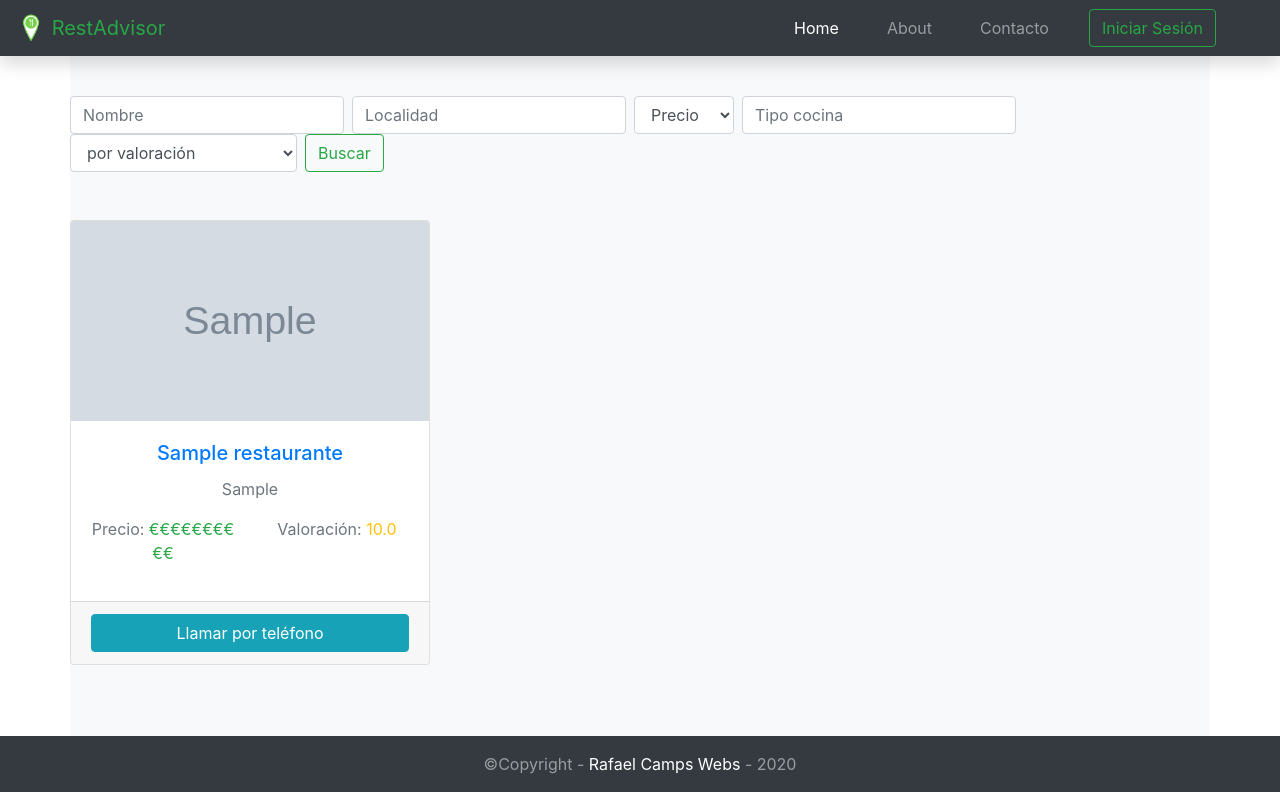
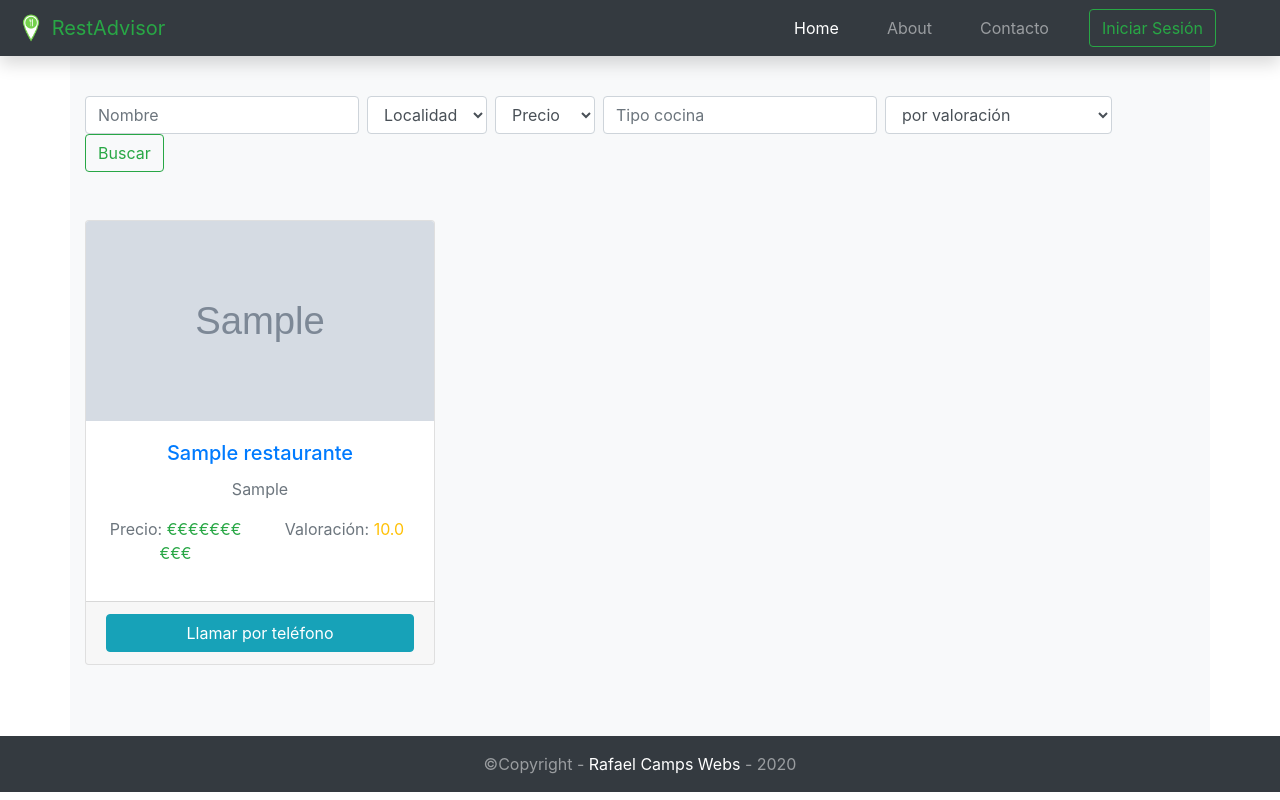
Before and after one commit to RafaelCamps/proyecto-practicas-restadvisor, a PHP site: page / in a window 1280 px wide. Run offline with PHP 8.4, Linux system fonts and the light colour scheme; tables that the repository leaves empty hold one stand-in row (values such as "Sample post"); grey boxes marked "Sample" are stand-in pictures; some libraries are stand-ins or nearby versions.

Commit message:
Cambiado input por select para elegir localidad en busqueda

```diff
--- a/www/controllers/restaurantes.controller.php
+++ b/www/controllers/restaurantes.controller.php
@@ -9,7 +9,7 @@ class RestaurantesController{
 
     }
 
-    static public function mostrarDatosRestaurante($id){
+    static public function mostrarDatosRestauranteCtrl($id){
 
         $resultado = RestaurantesModel::mostrarRestauranteMdl($id);
 
@@ -17,6 +17,13 @@ class RestaurantesController{
 
     }
 
+    static public function listarLocalidadesCtrl(){
+
+        $resultado = RestaurantesModel::listarLocalidades();
+
+        return $resultado;
+
+    }
 
 }
 
--- a/www/models/restaurantes.model.php
+++ b/www/models/restaurantes.model.php
@@ -107,4 +107,16 @@ class RestaurantesModel
 
         return $resultado;
     }
+
+    /* Función para listar las localidades */
+
+    static public function listarLocalidades(){
+
+        $consulta = Conexion::conectar()->prepare("SELECT DISTINCT localidad FROM restaurantes");
+        $consulta->execute();
+        $resultado = $consulta->fetchAll();
+
+        return $resultado;
+    }
+
 }
--- a/www/views/pages/main.php
+++ b/www/views/pages/main.php
@@ -19,25 +19,32 @@ if (isset($_POST['buscar'])) {
         "orden" => ""
     );
 }
-// echo '<br><br><br>';
+//echo '<br><br><br>';
 $restaurantes = RestaurantesController::listarRestaurantesCtrl($filtros);
-
+$localidades = RestaurantesController::listarLocalidadesCtrl();
 // echo '<br><br>Post:<br>';
 // var_dump($_POST);
 // echo '<br><br>Filtros:<br>';
 // var_dump($filtros);
 // echo '<br><br>Restaurantes:<br>';
 // var_dump($restaurantes);
-
-
+// echo '<br><br>Localidades:<br>';
+// var_dump($localidades);
 
 ?>
+
+<main px-3>
 
     <div class="row pt-3 pr-3">
         <div class="col d-flex justify-content-end pt-3">
             <form class="form-inline" method="POST">
                 <input class="form-control mr-sm-2" name="nombre" value="<?= $filtros['nombre']; ?>" placeholder="Nombre">
-            <input class="form-control mr-sm-2" name="localidad" value="<?= $filtros['localidad']; ?>" placeholder="Localidad">
+                <select class="form-control mr-2" name="localidad" id="localidad">
+                    <option value="">Localidad</option>
+                    <?php for ($i = 0; $i < count($localidades); $i++) : ?>
+                        <option value="<?= $localidades[$i]['localidad']; ?>" <?= $filtros['localidad'] == $localidades[$i]['localidad'] ? 'selected' : ""; ?>><?= $localidades[$i]['localidad']; ?></option>
+                    <?php endfor; ?>
+                </select>
                 <select class="form-control mr-2" name="precio" id="precio">
                     <option value="">Precio</option>
                     <option value="1" <?= $filtros['precio'] == 1 ? 'selected' : ""; ?>>€</option>
@@ -83,3 +90,4 @@ $restaurantes = RestaurantesController::listarRestaurantesCtrl($filtros);
             </div>
         <?php endfor; ?>
     </div>
+</main>
--- a/www/views/pages/restaurante.php
+++ b/www/views/pages/restaurante.php
@@ -3,7 +3,7 @@
 //echo '<br><br><br>';
 $id = $_GET['restaurante'];
 
-$restaurante = RestaurantesController::mostrarDatosRestaurante($id);
+$restaurante = RestaurantesController::mostrarDatosRestauranteCtrl($id);
 
 //print_r($restaurante)
 
--- a/www/views/template.php
+++ b/www/views/template.php
@@ -17,7 +17,7 @@
     <?php
     include_once 'views/components/header.php';
     ?>
-    <div class="content container mt-5 px-0 py-3 bg-light">
+    <div class="content container mt-5 py-3 bg-light">
         <?php
         if (isset($_GET['restaurante'])) {
             include_once 'views/pages/restaurante.php';
```
Lines whose indentation alone changed are shown as unchanged.
